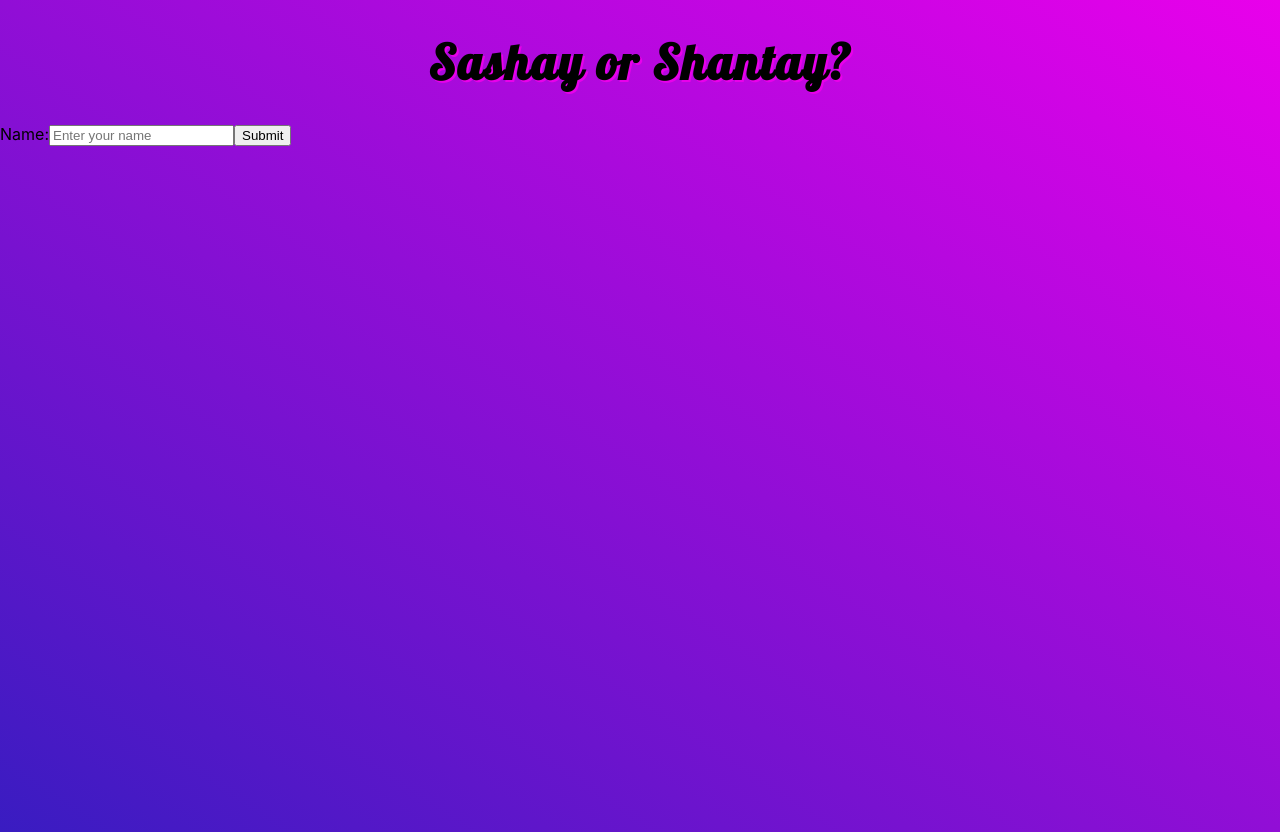
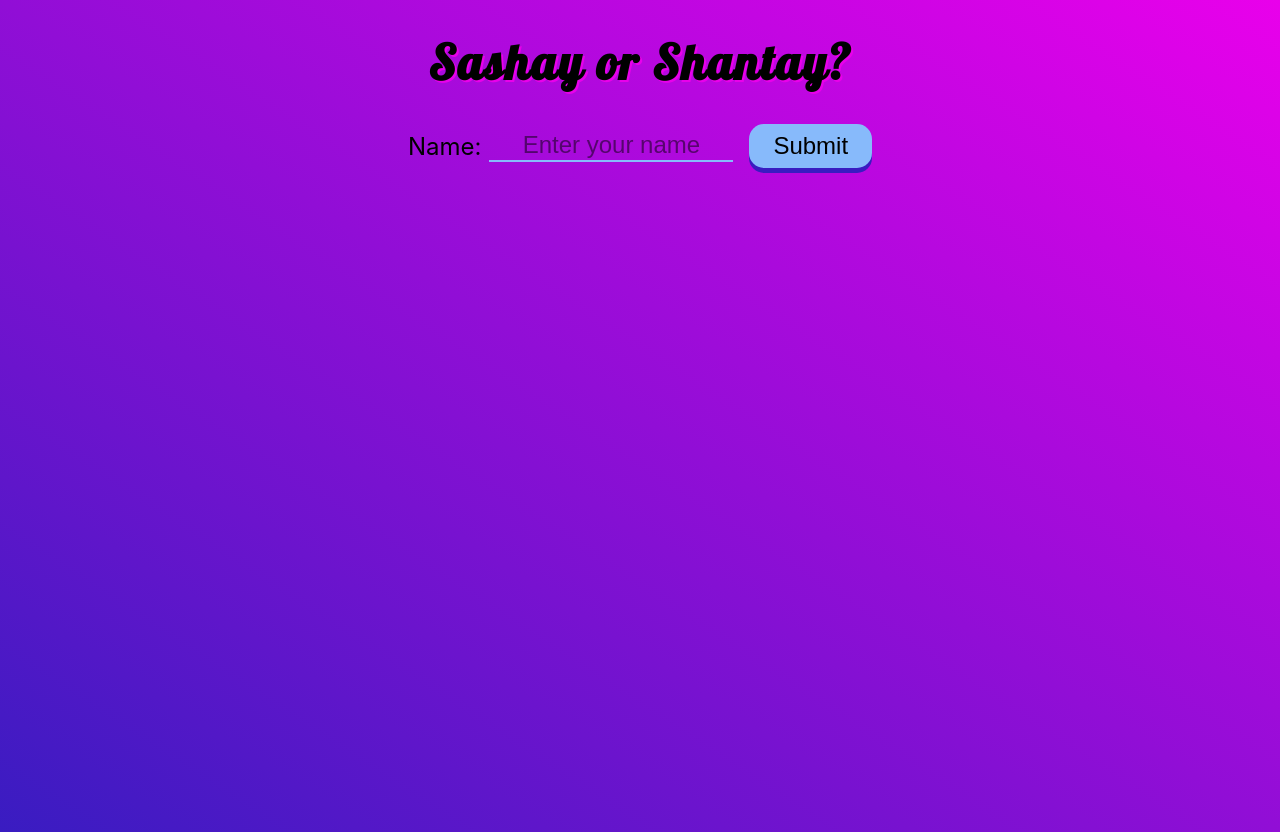
Before and after one commit to FAC-Sixteen/jokoanna, a React (Create React App) app: page / in a window 1280 px wide. Built offline with nearby package versions, Linux system fonts and the light colour scheme.

Commit message:
style input css

```diff
--- /dev/null
+++ b/src/components/Input.css
@@ -0,0 +1,50 @@
+.name-input {
+    display: flex;
+    flex-wrap: wrap;
+    justify-content: center;
+    align-items: center;
+    font-size: 1.5rem;
+    margin-top: 0.5rem;
+}
+
+.name-input__label {
+    margin-right: 0.5rem;
+}
+
+.name-input__field {
+    margin-right: 1rem;
+    font-size: 1.5rem;
+    color: black;
+    background-color: transparent;
+    text-align: center;
+    border: none;
+    border-bottom: solid 2px #87BAFB;
+    width:10em;
+}
+
+::placeholder {
+    color: rgba(0, 0, 0, 0.5);
+}
+
+.name-input__submit {
+        padding: 0.5rem 1.5rem;
+        font-size: 1.5rem;
+        text-align: center;
+        cursor: pointer;
+        outline: none;
+        color: black;
+        background-color: #87BAFB;
+        border: none;
+        border-radius: 15px;
+        box-shadow: 0 5px #391cc1;
+      }
+
+.name-input__submit:hover {
+    background-color: #87BAFB
+}
+
+.name-input__submit:active {
+        background-color: #87BAFB;
+        box-shadow: 0 2px #666;
+        transform: translateY(4px);
+}
--- a/src/components/Input.js
+++ b/src/components/Input.js
@@ -1,20 +1,22 @@
 import React from 'react';
+import './Input.css'
 
 const Input = props => {
     const [user, setUser] = React.useState('');
     const handleInput = event => setUser(event.target.value);
     return (
         <form className="name-input" onSubmit={() => props.setName(user)}>
-            <label htmlFor="name">Name:
+            <label className="name-input__label" htmlFor="name">Name:
+            </label>
             <input
                 className="name-input__field"
                 type="text"
                 id="name"
+                autoComplete="off"
                 placeholder="Enter your name"
                 value={user}
                 onChange={handleInput}
             />
-            </label>
             <input className="name-input__submit"
             type='submit' value='Submit'
             />
```
